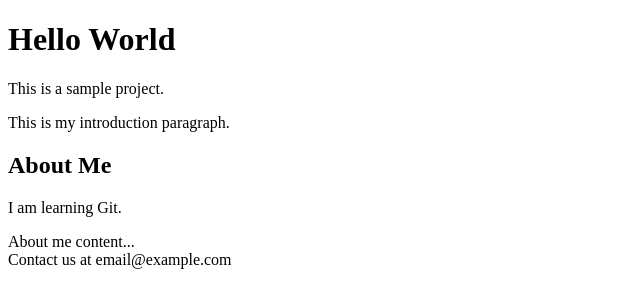
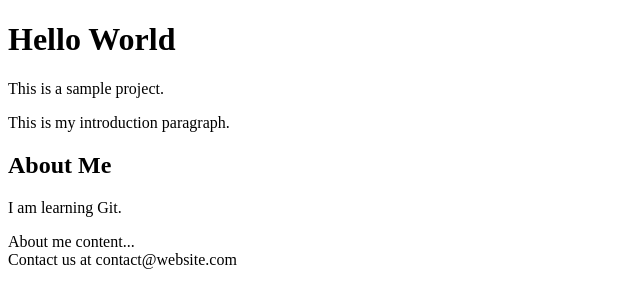
Before and after one commit to srivarshini1810official-gif/project-html, a plain HTML site: page index.html in a window 1280 px wide. Shown: the full height of the page, 0-640 px from the left. Drawn offline with Linux system fonts and the light colour scheme.

Commit message:
Change footer email

```diff
--- a/index.html
+++ b/index.html
@@ -11,6 +11,6 @@
 <h2>About Me</h2>
 <p>I am learning Git.</p>
 <section id=about>About me content...</section>
-<footer>Contact us at email@example.com</footer>
+<footer>Contact us at contact@website.com</footer>
 </body>
 </html>
```
